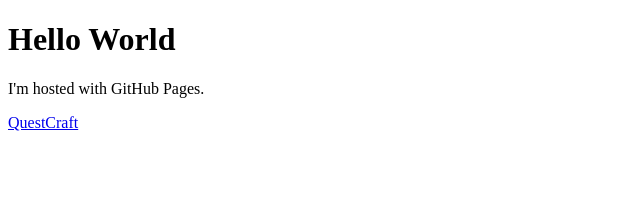
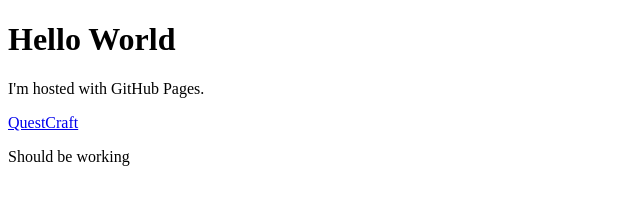
Before and after one commit to natereinert/natereinert.github.io, a plain HTML site: page index.html in a window 1280 px wide. Shown: the whole page, without its empty margins (0-640 px from the left). Drawn offline with Linux system fonts and the light colour scheme.

Commit message:
Update index.html

```diff
--- a/index.html
+++ b/index.html
@@ -4,5 +4,6 @@
     <h1>Hello World</h1>
     <p>I'm hosted with GitHub Pages.</p>
     <A HREF = "https://natereinert.github.io/QuestCraftExample">QuestCraft</A>
+    <p>Should be working</p>
   </body>
 </html>
```
